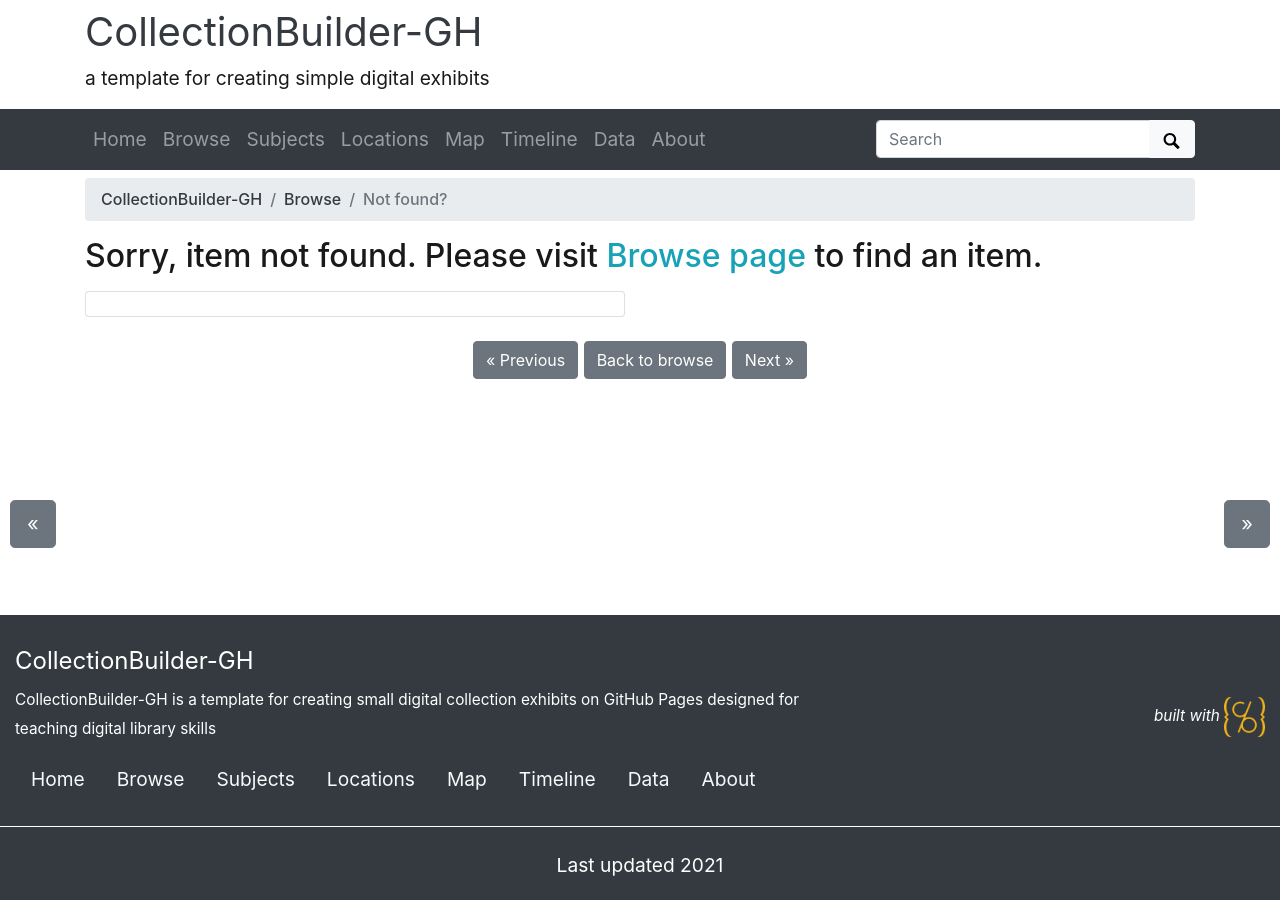
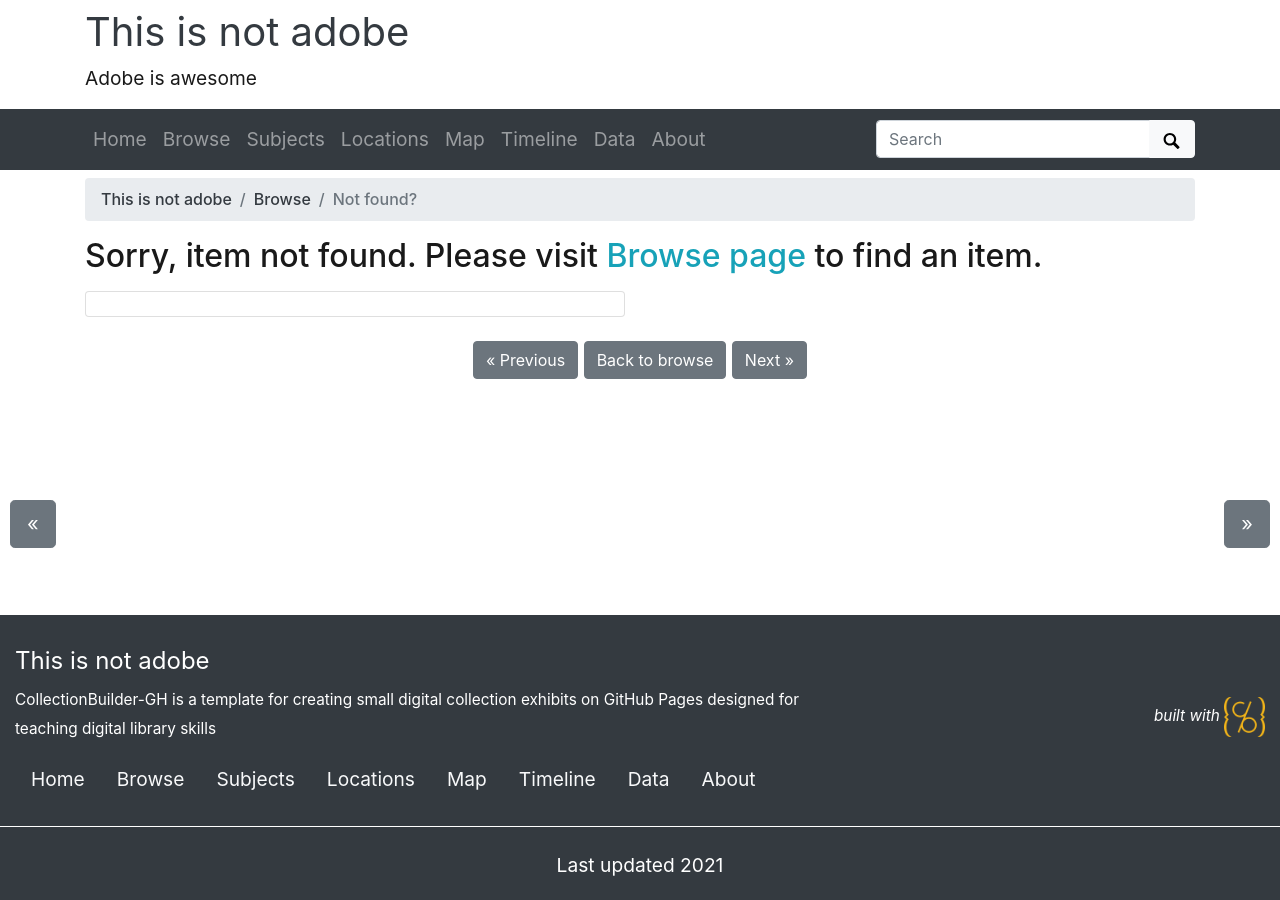
Before and after one commit to shinetrabucco/_shinedemo, a Jekyll site: the page built from pages/item.md, in a window 1280 px wide. Built offline with Jekyll 4.4.1, drawn with Linux system fonts in a browser that asks for light colours.

Commit message:
Update _config.yml

```diff
--- a/_config.yml
+++ b/_config.yml
@@ -20,9 +20,9 @@ source-code: https://github.com/CollectionBuilder/collectionbuilder-gh
 # SITE SETTINGS
 #
 # title of site appears in banner
-title: CollectionBuilder-GH
+title: This is not adobe
 # tagline, a short phrase that will appear throughout the site in the top banner
-tagline: a template for creating simple digital exhibits
+tagline: Adobe is awesome
 # description appears in meta tags and other locations
 # this description might appear in search result lists, keep around 160 characters max
 description: "CollectionBuilder-GH is a template for creating small digital collection exhibits on GitHub Pages designed for teaching digital library skills"
```
